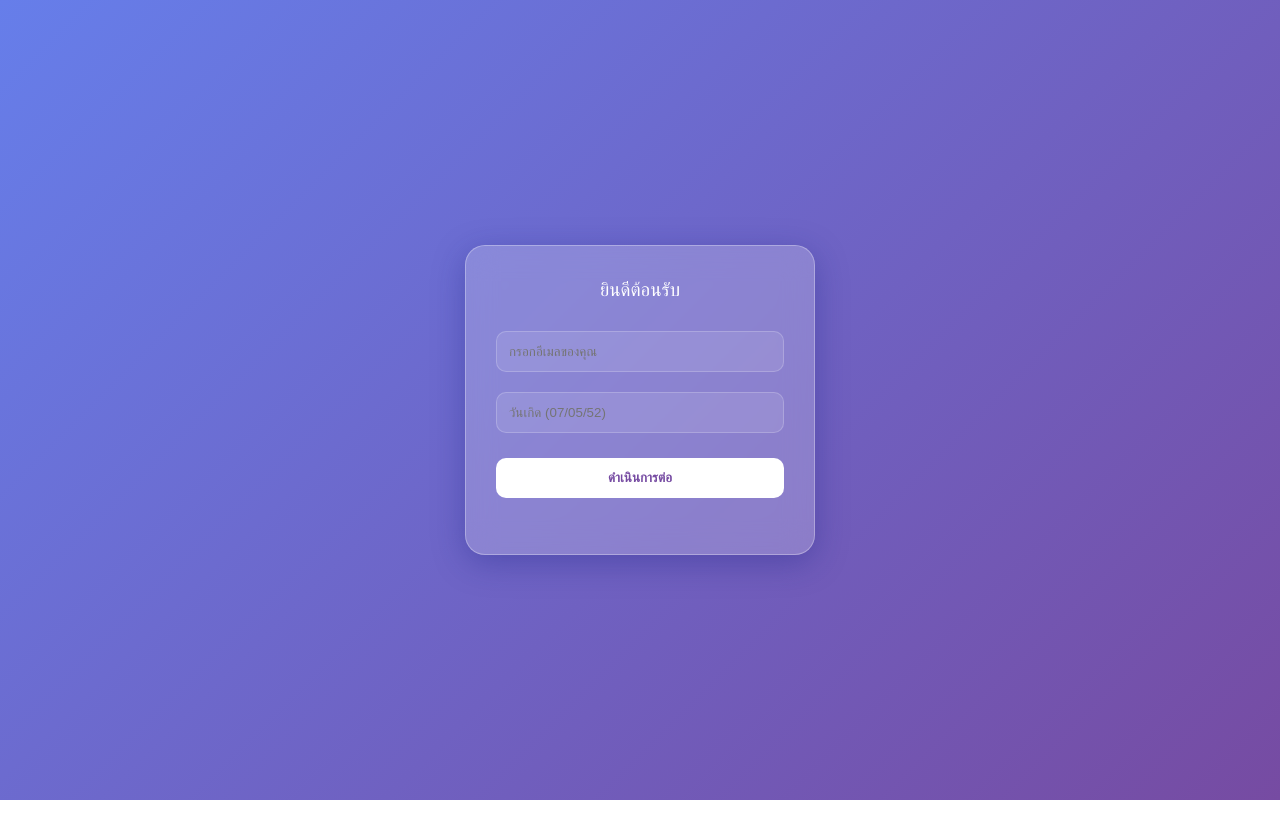
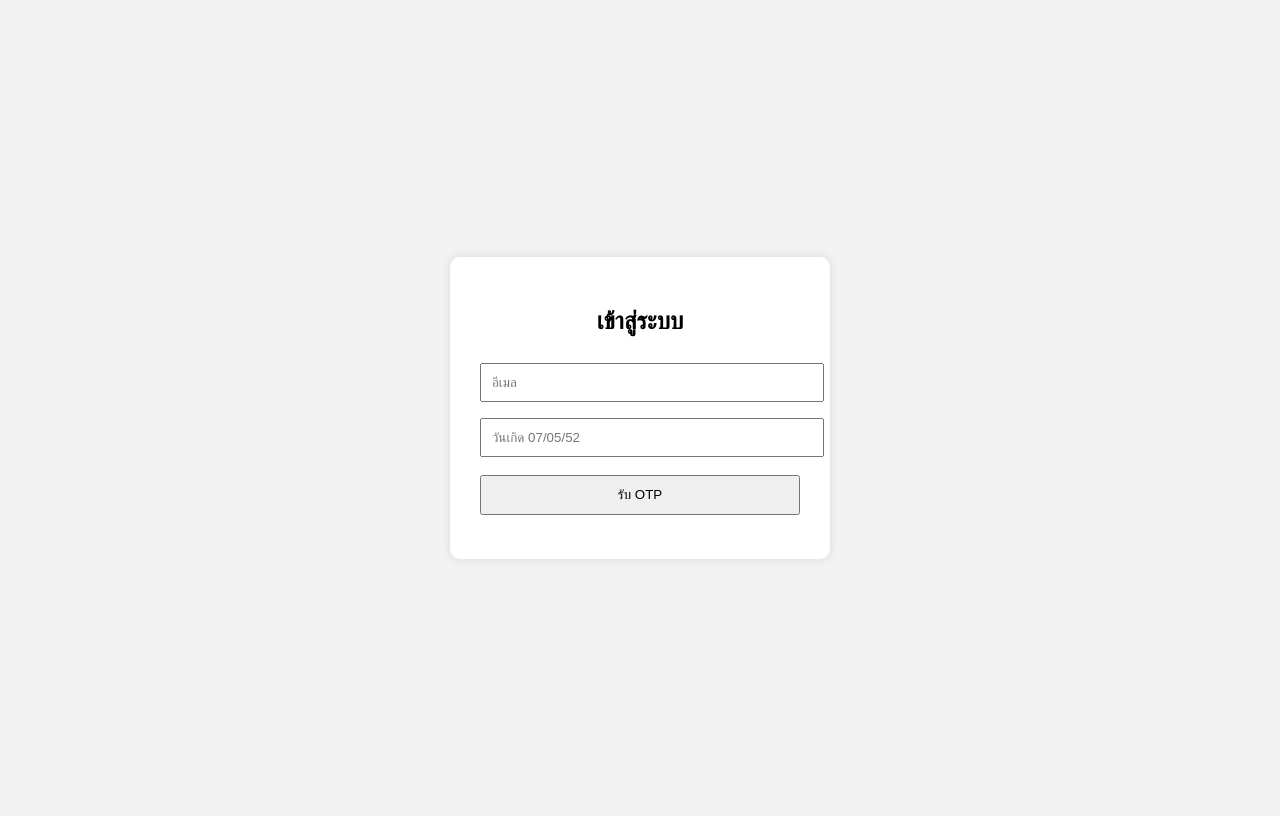
Before and after one commit to Nawapon-rdaw/profilesnot, a plain HTML site: page index.html in a window 1280 px wide. Drawn offline with nearby package versions, Linux system fonts and the light colour scheme.

Commit message:
Update index.html

```diff
--- a/index.html
+++ b/index.html
@@ -8,98 +8,80 @@
 <script src="https://cdn.jsdelivr.net/npm/emailjs-com@3/dist/email.min.js"></script>
 
 <style>
-*{box-sizing:border-box;margin:0;padding:0;}
-
 body{
-height:100vh;
+font-family:sans-serif;
+background:#f2f2f2;
 display:flex;
 justify-content:center;
 align-items:center;
-background:linear-gradient(135deg,#667eea,#764ba2);
-font-family:'Segoe UI',sans-serif;
+height:100vh;
 }
 
 .card{
-background:rgba(255,255,255,0.2);
-backdrop-filter:blur(15px);
-border:1px solid rgba(255,255,255,0.3);
+background:white;
 padding:30px;
-border-radius:20px;
-box-shadow:0 8px 32px rgba(31,38,135,0.37);
-width:350px;
-color:white;
+border-radius:10px;
+width:320px;
 text-align:center;
+box-shadow:0 0 10px rgba(0,0,0,0.1);
 }
-
-h3{margin-bottom:20px;font-weight:300;}
 
 input{
 width:100%;
-padding:12px;
-margin:10px 0;
-border-radius:10px;
-background:rgba(255,255,255,0.1);
-color:white;
-border:1px solid rgba(255,255,255,0.2);
-outline:none;
+padding:10px;
+margin:8px 0;
 }
 
 button{
+padding:10px;
 width:100%;
-padding:12px;
-margin-top:15px;
-background:#fff;
-color:#764ba2;
-border:none;
-border-radius:10px;
-cursor:pointer;
-font-weight:bold;
+margin-top:10px;
 }
 
-.resend{
-margin-top:10px;
-background:transparent;
-color:white;
-border:1px solid rgba(255,255,255,0.5);
+.hidden{
+display:none;
 }
 
-.hidden{display:none;}
-
 .msg{
-font-size:0.85rem;
-margin-top:8px;
-min-height:18px;
+color:red;
+font-size:14px;
 }
 </style>
+
 </head>
-
 <body>
 
 <div class="card">
 
+<!-- STEP 1 -->
 <div id="step1">
-<h3>ยินดีต้อนรับ</h3>
 
-<input type="email" id="email" placeholder="กรอกอีเมลของคุณ">
-<input type="text" id="dob" placeholder="วันเกิด (07/05/52)">
+<h2>เข้าสู่ระบบ</h2>
 
-<button id="startBtn">ดำเนินการต่อ</button>
+<input id="email" placeholder="อีเมล">
 
-<div class="msg" id="msg1"></div>
+<input id="dob" placeholder="วันเกิด 07/05/52">
+
+<button id="startBtn">รับ OTP</button>
+
+<p id="msg1" class="msg"></p>
+
 </div>
 
+<!-- STEP 2 -->
 <div id="step2" class="hidden">
-<h3>ยืนยันรหัส OTP</h3>
 
-<input type="text" id="otp" maxlength="6" placeholder="ระบุรหัส 6 หลัก">
+<h2>กรอก OTP</h2>
 
-<button id="verifyBtn">ยืนยัน OTP</button>
+<input id="otp" placeholder="OTP">
 
-<button id="resendBtn" class="resend" disabled>
-ส่งรหัสอีกครั้ง (<span id="countdown">30</span>s)
-</button>
+<button id="verifyBtn">ยืนยัน</button>
 
-<div class="msg" id="msg2"></div>
+<button id="resendBtn">ส่งรหัสอีกครั้ง</button>
+
+<p>ส่งใหม่ได้ใน <span id="countdown">30</span> วิ</p>
+
+<p id="msg2" class="msg"></p>
 
 </div>
 
@@ -107,7 +89,6 @@ min-height:18px;
 
 <script>
 
-// ===== INIT EMAILJS =====
 emailjs.init("3D3PvFxV5IIPUuvoT")
 
 let generatedOTP=""
@@ -115,7 +96,6 @@ let cooldown=30
 let timer
 let userEmail=""
 
-// ===== ELEMENTS =====
 const step1=document.getElementById("step1")
 const step2=document.getElementById("step2")
 
@@ -126,7 +106,8 @@ const resendBtn=document.getElementById("resendBtn")
 const msg1=document.getElementById("msg1")
 const msg2=document.getElementById("msg2")
 
-// ===== SEND OTP =====
+// SEND OTP
+
 startBtn.onclick=()=>{
 
 const email=document.getElementById("email").value.trim()
@@ -144,7 +125,7 @@ msg1.innerText="วันเกิดไม่ถูกต้อง"
 return
 }
 
-generatedOTP=Math.floor(100000 + Math.random()*900000)
+generatedOTP=Math.floor(100000+Math.random()*900000)
 
 userEmail=email
 
@@ -152,12 +133,13 @@ msg1.innerText="กำลังส่ง OTP..."
 
 emailjs.send(
 "service_u1sg0qg",
-"template_1o51epg",
+"mm3s3izr",
 {
 to_email:userEmail,
 otp:generatedOTP,
 time:"15 minutes"
-}
+},
+"NDaVGjZMceU5d7xL3"
 )
 
 .then(()=>{
@@ -173,14 +155,16 @@ startCooldown()
 
 .catch((error)=>{
 
-console.log("EMAIL ERROR",error)
+console.log(error)
+
 msg1.innerText="ส่ง OTP ไม่สำเร็จ"
 
 })
 
 }
 
-// ===== VERIFY OTP =====
+// VERIFY OTP
+
 verifyBtn.onclick=()=>{
 
 const otp=document.getElementById("otp").value.trim()
@@ -203,19 +187,21 @@ window.location.href="home.html"
 
 }
 
-// ===== RESEND OTP =====
+// RESEND OTP
+
 resendBtn.onclick=()=>{
 
-generatedOTP=Math.floor(100000 + Math.random()*900000)
+generatedOTP=Math.floor(100000+Math.random()*900000)
 
 emailjs.send(
 "service_u1sg0qg",
-"template_1o51epg",
+"mm3s3izr",
 {
 to_email:userEmail,
 otp:generatedOTP,
 time:"15 minutes"
-}
+},
+"NDaVGjZMceU5d7xL3"
 )
 
 msg2.innerText="ส่ง OTP ใหม่แล้ว"
@@ -224,13 +210,16 @@ startCooldown()
 
 }
 
-// ===== COOLDOWN =====
+// COOLDOWN
+
 function startCooldown(){
 
 const countdown=document.getElementById("countdown")
 
 resendBtn.disabled=true
+
 cooldown=30
+
 countdown.innerText=cooldown
 
 clearInterval(timer)
@@ -238,12 +227,15 @@ clearInterval(timer)
 timer=setInterval(()=>{
 
 cooldown--
+
 countdown.innerText=cooldown
 
 if(cooldown<=0){
 
 clearInterval(timer)
+
 resendBtn.disabled=false
+
 resendBtn.innerText="ส่งรหัสอีกครั้ง"
 
 }
```
